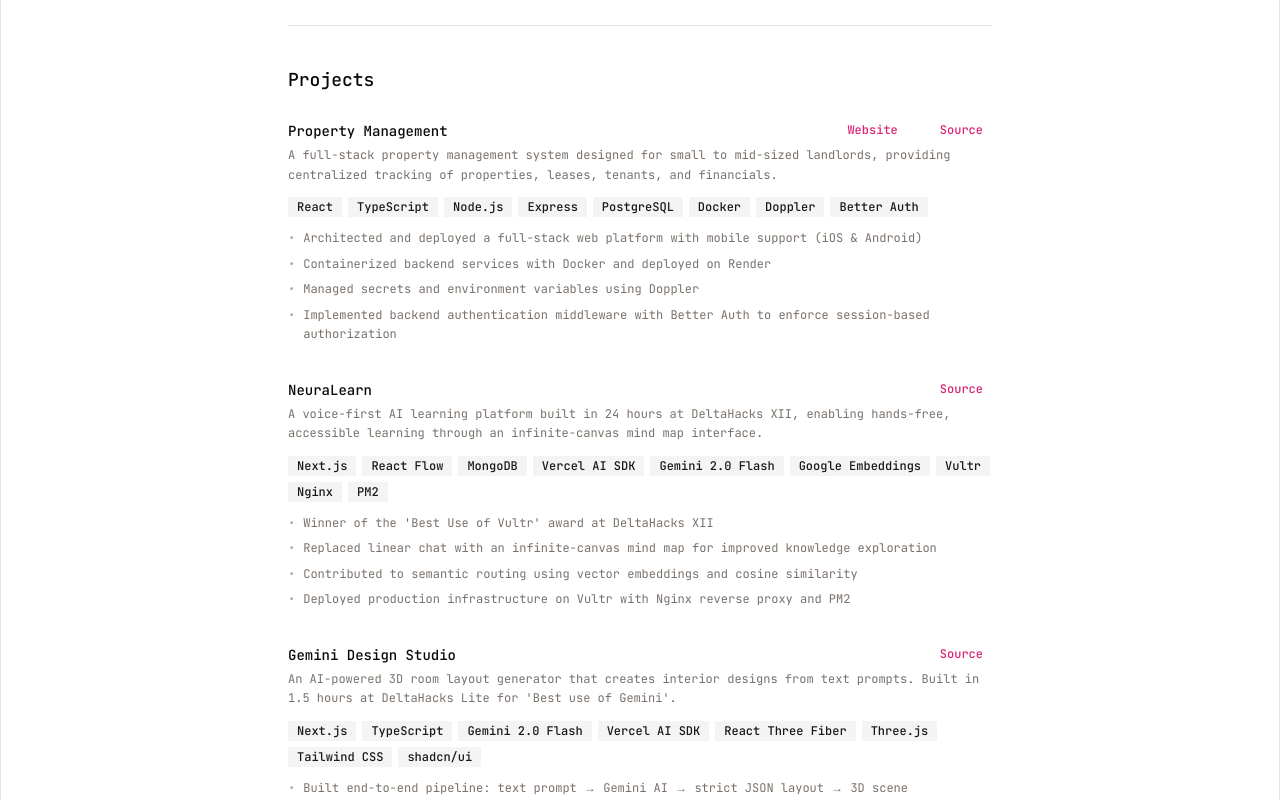
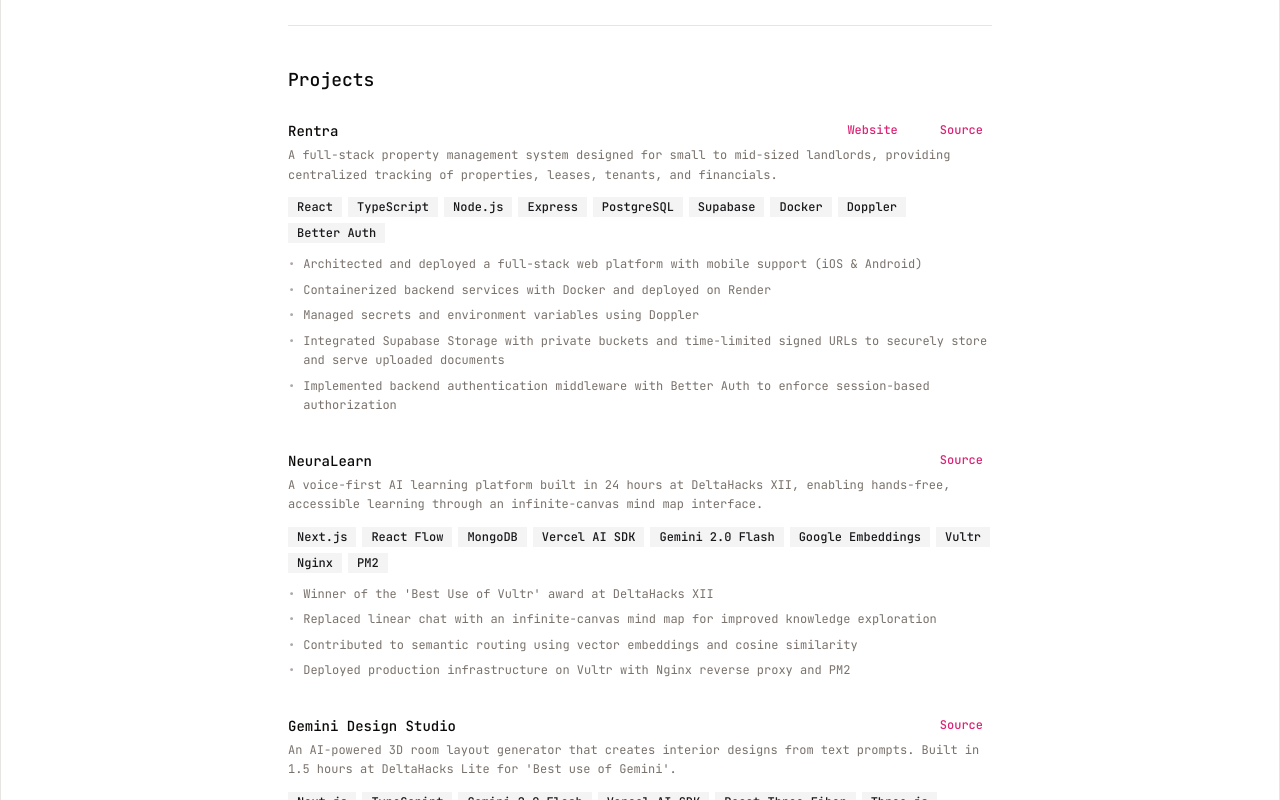
Before and after one commit to Abdullah73k/portfolio, a Next.js app: page / in a window 1280 px wide. Shown: the part 780-1580 px from the top of the page. Built offline with nearby package versions, Linux system fonts and the light colour scheme; some icons are missing.

Commit message:
updated pm name

```diff
--- a/data/resume.ts
+++ b/data/resume.ts
@@ -68,7 +68,7 @@
 
 	projects: [
 		{
-			name: "Property Management",
+			name: "Rentra",
 			description:
 				"A full-stack property management system designed for small to mid-sized landlords, providing centralized tracking of properties, leases, tenants, and financials.",
 			techStack: [
@@ -77,16 +77,18 @@
 				"Node.js",
 				"Express",
 				"PostgreSQL",
+				"Supabase",
 				"Docker",
 				"Doppler",
 				"Better Auth",
 			],
-			sourceCode: "https://github.com/Abdullah73k/Property-Management",
+			sourceCode: "https://github.com/Abdullah73k/Rentra",
 			website: "https://property-management-beige.vercel.app",
 			highlights: [
 				"Architected and deployed a full-stack web platform with mobile support (iOS & Android)",
 				"Containerized backend services with Docker and deployed on Render",
 				"Managed secrets and environment variables using Doppler",
+				"Integrated Supabase Storage with private buckets and time-limited signed URLs to securely store and serve uploaded documents",
 				"Implemented backend authentication middleware with Better Auth to enforce session-based authorization",
 			],
 		},
```
